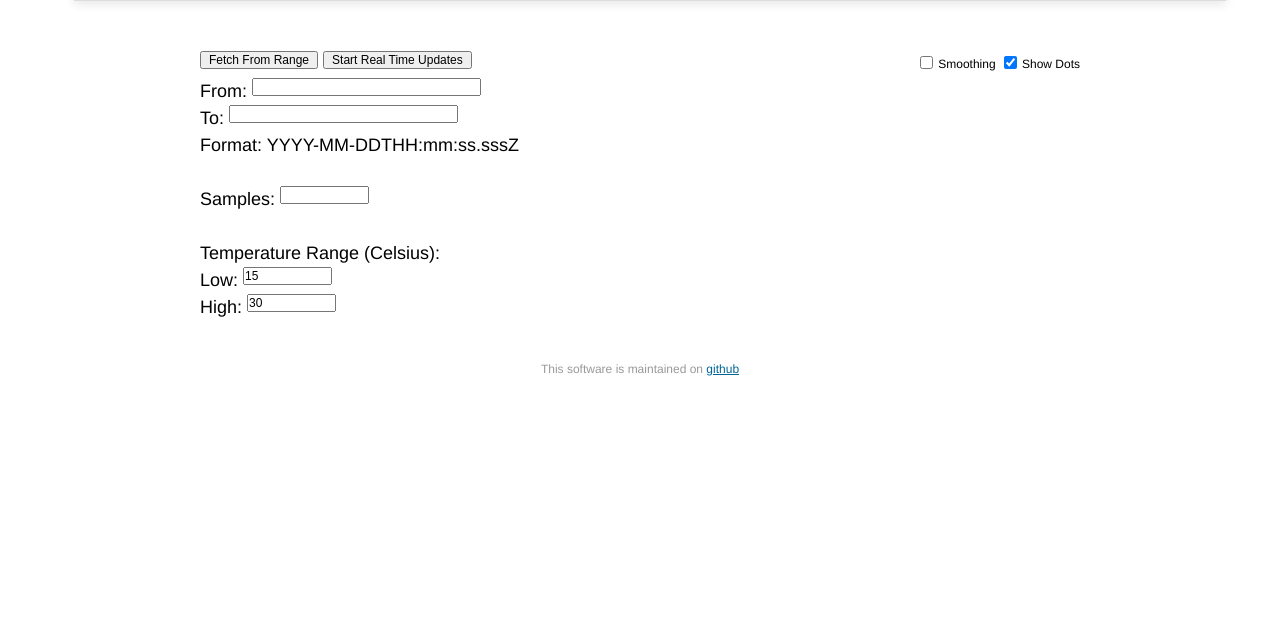
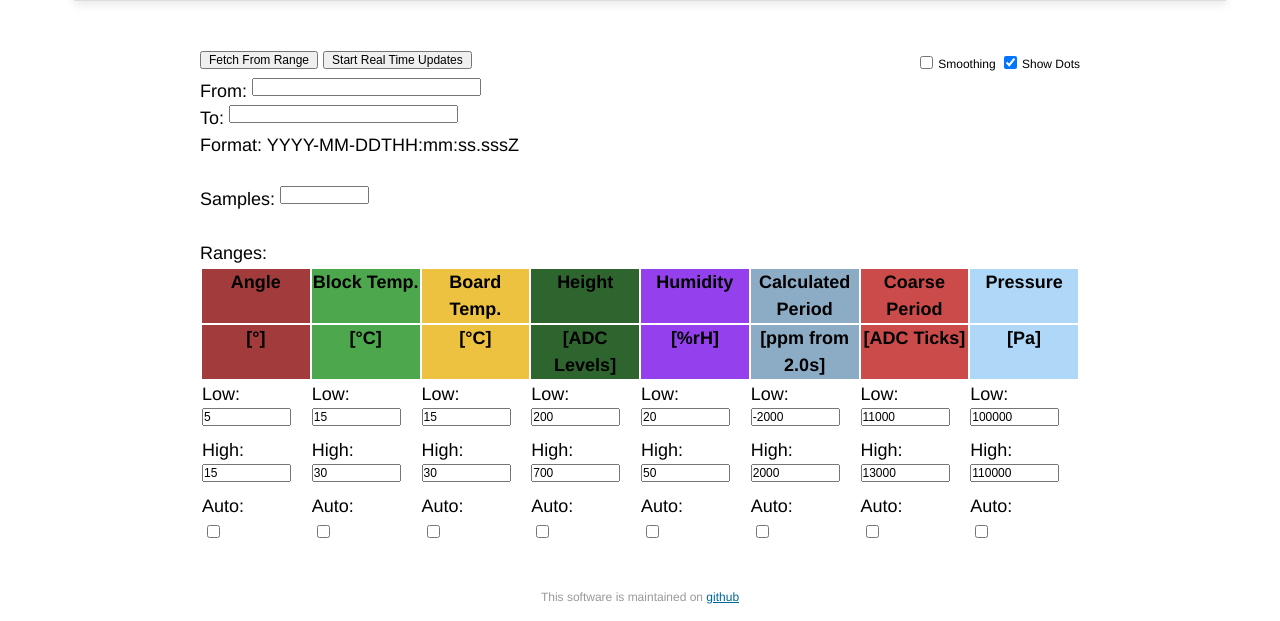
Before and after one commit to captainkirkby/Gears, a website: page node/public/sensorPlot.html in a window 1280 px wide. Shown: the part 552-1173 px from the top of the page. Before the commit the page ends 945 px from the top, so only its background shows below. Drawn offline with Linux system fonts and the light colour scheme; no server answers.

Commit message:
Add html for disabling autoscaling and manually setting ranges

```diff
--- a/node/public/sensorPlot.html
+++ b/node/public/sensorPlot.html
@@ -55,12 +55,59 @@
 		<br/><br/> Samples:
 		<input type="text" id="length" size="10" value=""></input>
 
-		<br/><br/> Temperature Range (Celsius):
-		<br/> Low:
-		<input type="text" id="lowTemp" size="10" value="15"></input>
-
-		<br/> High:
-		<input type="text" id="highTemp" size="10" value="30"></input>
+		<br/><br/> Ranges:
+		<table>
+			<tr>
+				<th style="background-color: #a23c3c">Angle</th>
+				<th style="background-color: #4da74d">Block Temp.</th>
+				<th style="background-color: #edc240">Board Temp.</th>
+				<th style="background-color: #2e642e">Height</th>
+				<th style="background-color: #9440ed">Humidity</th>
+				<th style="background-color: #8cacc6">Calculated Period</th>
+				<th style="background-color: #cb4b4b">Coarse Period</th>
+				<th style="background-color: #afd8f8">Pressure</th>
+			</tr>
+			<tr>
+				<th style="background-color: #a23c3c">[°]</th>
+				<th style="background-color: #4da74d">[°C]</th>
+				<th style="background-color: #edc240">[°C]</th>
+				<th style="background-color: #2e642e">[ADC Levels]</th>
+				<th style="background-color: #9440ed">[%rH]</th>
+				<th style="background-color: #8cacc6">[ppm from 2.0s]</th>
+				<th style="background-color: #cb4b4b">[ADC Ticks]</th>
+				<th style="background-color: #afd8f8">[Pa]</th>
+			</tr>
+			<tr>
+				<td style="width:12%">Low:  <br/><input type="text" id="lowAngle" size="10"></input></td>
+				<td style="width:12%">Low:  <br/><input type="text" id="lowBlockTemp" size="10"></input></td>
+				<td style="width:12%">Low:  <br/><input type="text" id="lowBoardTemp" size="10"></input></td>
+				<td style="width:12%">Low:  <br/><input type="text" id="lowHeight" size="10"</input></td>
+				<td style="width:12%">Low:  <br/><input type="text" id="lowHumidity" size="10"></input></td>
+				<td style="width:12%">Low:  <br/><input type="text" id="lowCalculatedPeriod" size="10"></input></td>
+				<td style="width:12%">Low:  <br/><input type="text" id="lowCoarsePeriod" size="10"></input></td>
+				<td style="width:12%">Low:  <br/><input type="text" id="lowPressure" size="10"></input></td>
+			</tr>
+			<tr>
+				<td>High: <br/><input type="text" id="highAngle" size="10"></input></td>
+				<td>High: <br/><input type="text" id="highBlockTemp" size="10"></input></td>
+				<td>High: <br/><input type="text" id="highBoardTemp" size="10"></input></td>
+				<td>High: <br/><input type="text" id="highHeight" size="10"></input></td>
+				<td>High: <br/><input type="text" id="highHumidity" size="10"></input></td>
+				<td>High: <br/><input type="text" id="highCalculatedPeriod" size="10"></input></td>
+				<td>High: <br/><input type="text" id="highCoarsePeriod" size="10"></input></td>
+				<td>High: <br/><input type="text" id="highPressure" size="10"></input></td>
+			</tr>
+			<tr>
+				<td>Auto: <br/><input type="checkbox" id="angleEnableAuto"></td>
+				<td>Auto: <br/><input type="checkbox" id="blockTempEnableAuto"></td>
+				<td>Auto: <br/><input type="checkbox" id="boardTempEnableAuto"></td>
+				<td>Auto: <br/><input type="checkbox" id="heightEnableAuto"></td>
+				<td>Auto: <br/><input type="checkbox" id="humidityEnableAuto"></td>
+				<td>Auto: <br/><input type="checkbox" id="calculatedPeriodEnableAuto"></td>
+				<td>Auto: <br/><input type="checkbox" id="coarsePeriodEnableAuto"></td>
+				<td>Auto: <br/><input type="checkbox" id="pressureEnableAuto"></td>
+			</tr>
+		</table>
 
 	</div>
 
--- a/node/public/sensorSource.js
+++ b/node/public/sensorSource.js
@@ -19,15 +19,29 @@ $(function() {
 
 	// Plot Settings
 	var dataToPlot = {
-		"boardTemperature" : { "visible" : false, "width" : NORMAL, "color" : 0},
-		"pressure" : { "visible" : false, "width" : NORMAL, "color" : 1},
-		"crudePeriod" : { "visible" : false, "width" : NORMAL, "color" : 2},
-		"blockTemperature" : { "visible" : true, "width" : NORMAL, "color" : 3},
-		"humidity" : { "visible" : false, "width" : NORMAL, "color" : 4},
-		"refinedPeriod" : { "visible" : true, "width" : NORMAL, "color" : 6},
-		"angle" : { "visible" : false, "width" : NORMAL, "color" : 7},
-		"height" : { "visible" : false, "width" : NORMAL, "color" : 18}
+		"boardTemperature" : { "visible" : false, "width" : NORMAL, "color" : 0, "lowID" : "#lowBoardTemp", "highID" : "#highBoardTemp", "defaultLow": 15, "defaultHigh" : 30},
+		"pressure" : { "visible" : false, "width" : NORMAL, "color" : 1, "lowID" : "#lowPressure", "highID" : "#highPressure", "defaultLow": 100000, "defaultHigh" : 110000},
+		"crudePeriod" : { "visible" : false, "width" : NORMAL, "color" : 2, "lowID" : "#lowCoarsePeriod", "highID" : "#highCoarsePeriod", "defaultLow": 11000, "defaultHigh" : 13000},
+		"blockTemperature" : { "visible" : true, "width" : NORMAL, "color" : 3, "lowID" : "#lowBlockTemp", "highID" : "#highBlockTemp", "defaultLow": 15, "defaultHigh" : 30},
+		"humidity" : { "visible" : false, "width" : NORMAL, "color" : 4, "lowID" : "#lowHumidity", "highID" : "#highHumidity", "defaultLow": 20, "defaultHigh" : 50},
+		"refinedPeriod" : { "visible" : true, "width" : NORMAL, "color" : 6, "lowID" : "#lowCalculatedPeriod", "highID" : "#highCalculatedPeriod", "defaultLow": -2000, "defaultHigh" : 2000},
+		"angle" : { "visible" : false, "width" : NORMAL, "color" : 7, "lowID" : "#lowAngle", "highID" : "#highAngle", "defaultLow": 5, "defaultHigh" : 15},
+		"height" : { "visible" : false, "width" : NORMAL, "color" : 18, "lowID" : "#lowHeight", "highID" : "#highHeight", "defaultLow": 200, "defaultHigh" : 700}
 	};
+
+
+	// Default Setup
+	$.each(dataToPlot, function(series, options) {
+		var highID = dataToPlot[series].highID;
+		var lowID = dataToPlot[series].lowID;
+		var defaultHigh = dataToPlot[series].defaultHigh.toString();
+		var defaultLow = dataToPlot[series].defaultLow.toString();
+
+		$(highID).val(defaultHigh);
+		$(lowID).val(defaultLow);
+	});
+
+	// Keep doing the default population + reading!
 
 	// Store last request parameters
 	var lastFrom;
@@ -203,8 +217,15 @@ $(function() {
 
 				//left or right and visible or invisible
 				var orientation = axesCount%2 ? "right" : "left";
+
+
+
+				// For each quantity, I need 2x ids and a default
+
+
 				lowTemp = parseFloat($('#lowTemp').val(), 10);
 				highTemp = parseFloat($('#highTemp').val(), 10);
+
 
 				// Sensible default values if input is confusing
 				if (isNaN(lowTemp)) {
```
